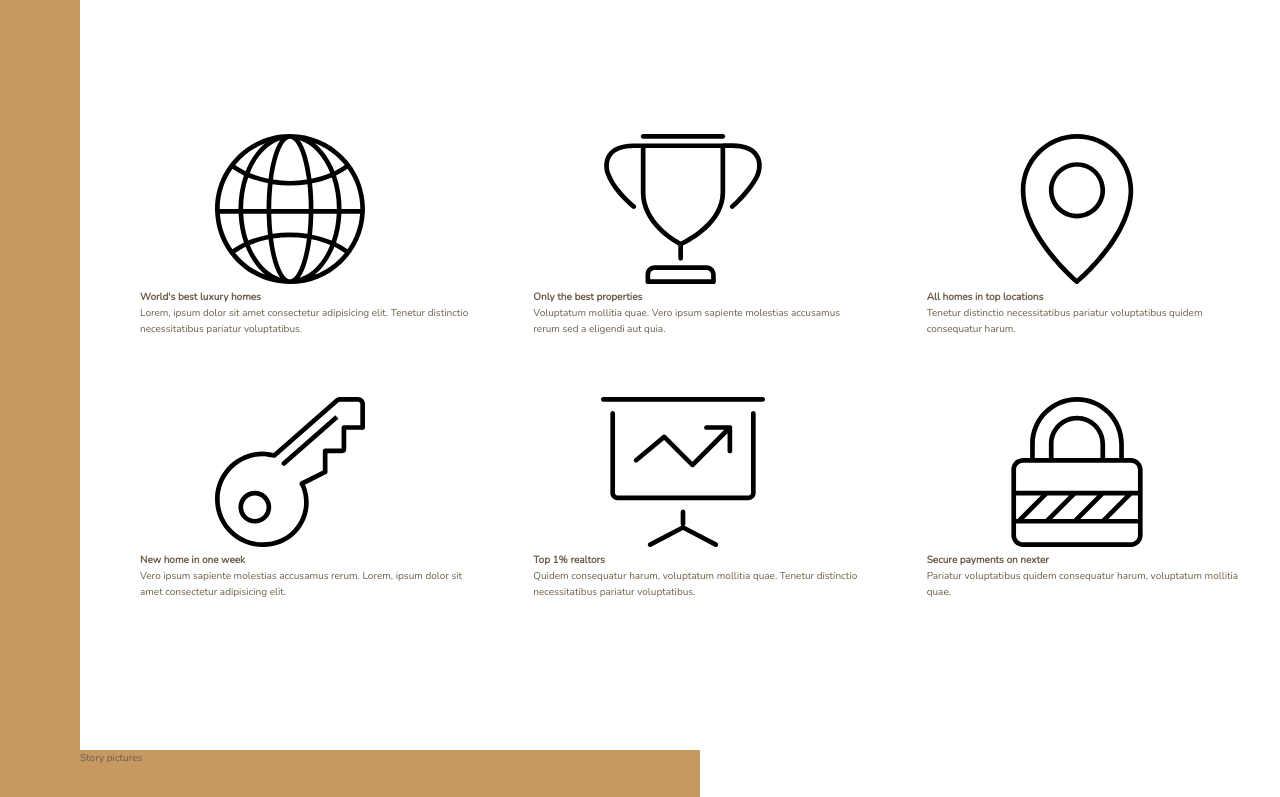
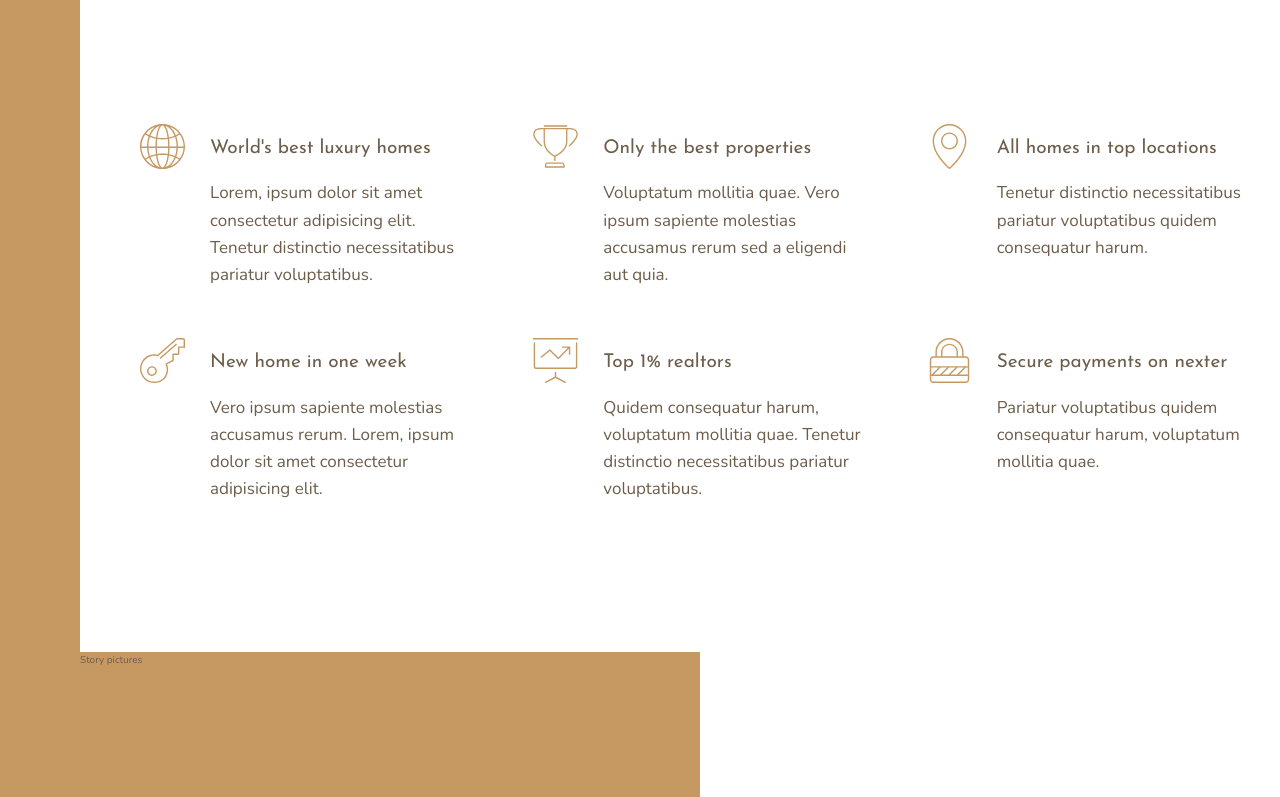
Before and after one commit to MaxVitalii/Nexter, a website: page index.html in a window 1280 px wide. Shown: the part 656-1453 px from the top of the page. Drawn offline with nearby package versions, Linux system fonts and the light colour scheme.

Commit message:
implement style in features section and inner elements

```diff
--- a/index.html
+++ b/index.html
@@ -29,7 +29,7 @@
         <svg class="feature__icon">
           <use xlink:href="img/sprite.svg#icon-global"></use>
         </svg>
-        <h4 class="heading-4">World's best luxury homes</h4>
+        <h4 class="heading-4 heading-4--dark">World's best luxury homes</h4>
         <p class="feature__text">
           Lorem, ipsum dolor sit amet consectetur adipisicing elit. Tenetur
           distinctio necessitatibus pariatur voluptatibus.
@@ -40,7 +40,7 @@
         <svg class="feature__icon">
           <use xlink:href="img/sprite.svg#icon-trophy"></use>
         </svg>
-        <h4 class="heading-4">Only the best properties</h4>
+        <h4 class="heading-4 heading-4--dark">Only the best properties</h4>
         <p class="feature__text">
           Voluptatum mollitia quae. Vero ipsum sapiente molestias accusamus
           rerum sed a eligendi aut quia.
@@ -51,7 +51,7 @@
         <svg class="feature__icon">
           <use xlink:href="img/sprite.svg#icon-map-pin"></use>
         </svg>
-        <h4 class="heading-4">All homes in top locations</h4>
+        <h4 class="heading-4 heading-4--dark">All homes in top locations</h4>
         <p class="feature__text">
           Tenetur distinctio necessitatibus pariatur voluptatibus quidem
           consequatur harum.
@@ -62,7 +62,7 @@
         <svg class="feature__icon">
           <use xlink:href="img/sprite.svg#icon-key"></use>
         </svg>
-        <h4 class="heading-4">New home in one week</h4>
+        <h4 class="heading-4 heading-4--dark">New home in one week</h4>
         <p class="feature__text">
           Vero ipsum sapiente molestias accusamus rerum. Lorem, ipsum dolor sit
           amet consectetur adipisicing elit.
@@ -73,7 +73,7 @@
         <svg class="feature__icon">
           <use xlink:href="img/sprite.svg#icon-presentation"></use>
         </svg>
-        <h4 class="heading-4">Top 1% realtors</h4>
+        <h4 class="heading-4 heading-4--dark">Top 1% realtors</h4>
         <p class="feature__text">
           Quidem consequatur harum, voluptatum mollitia quae. Tenetur distinctio
           necessitatibus pariatur voluptatibus.
@@ -84,7 +84,7 @@
         <svg class="feature__icon">
           <use xlink:href="img/sprite.svg#icon-lock"></use>
         </svg>
-        <h4 class="heading-4">Secure payments on nexter</h4>
+        <h4 class="heading-4 heading-4--dark">Secure payments on nexter</h4>
         <p class="feature__text">
           Pariatur voluptatibus quidem consequatur harum, voluptatum mollitia
           quae.
--- a/sass/_features.scss
+++ b/sass/_features.scss
@@ -4,6 +4,27 @@
   margin: 15rem 0;
 
   display: grid;
-  grid-template-columns: repeat(3, 1fr);
+  //grid-template-columns: repeat(3, 1fr);
+  grid-template-columns: repeat(auto-fit, minmax(25rem, 1fr));
   grid-gap: 6rem;
+  align-items: start;
 }
+
+.feature {
+  display: grid;
+  grid-template-columns: min-content 1fr;
+  grid-row-gap: 1.5rem;
+  grid-column-gap: 2.5rem;
+
+  &__icon {
+    fill: $color-primary;
+    width: 4.5rem;
+    height: 4.5rem;
+    grid-row: 1 / span 2;
+    transform: translateY(-1rem);
+  }
+
+  &__text {
+    font-size: 1.7rem;
+  }
+}
--- a/sass/_typography.scss
+++ b/sass/_typography.scss
@@ -0,0 +1,29 @@
+%heading {
+  font-family: $font-display;
+  font-weight: 400;
+}
+
+.heading-1 {
+  @extend %heading;
+}
+
+.heading-2 {
+  @extend %heading;
+}
+
+.heading-3 {
+  @extend %heading;
+}
+
+.heading-4 {
+  @extend %heading;
+  font-size: 1.9rem;
+
+  &--light {
+    color: $color-grey-light-1;
+  }
+
+  &--derk {
+    color: $color-grey-dark-1;
+  }
+}
```
Also changed, not shown: css/style.css.
